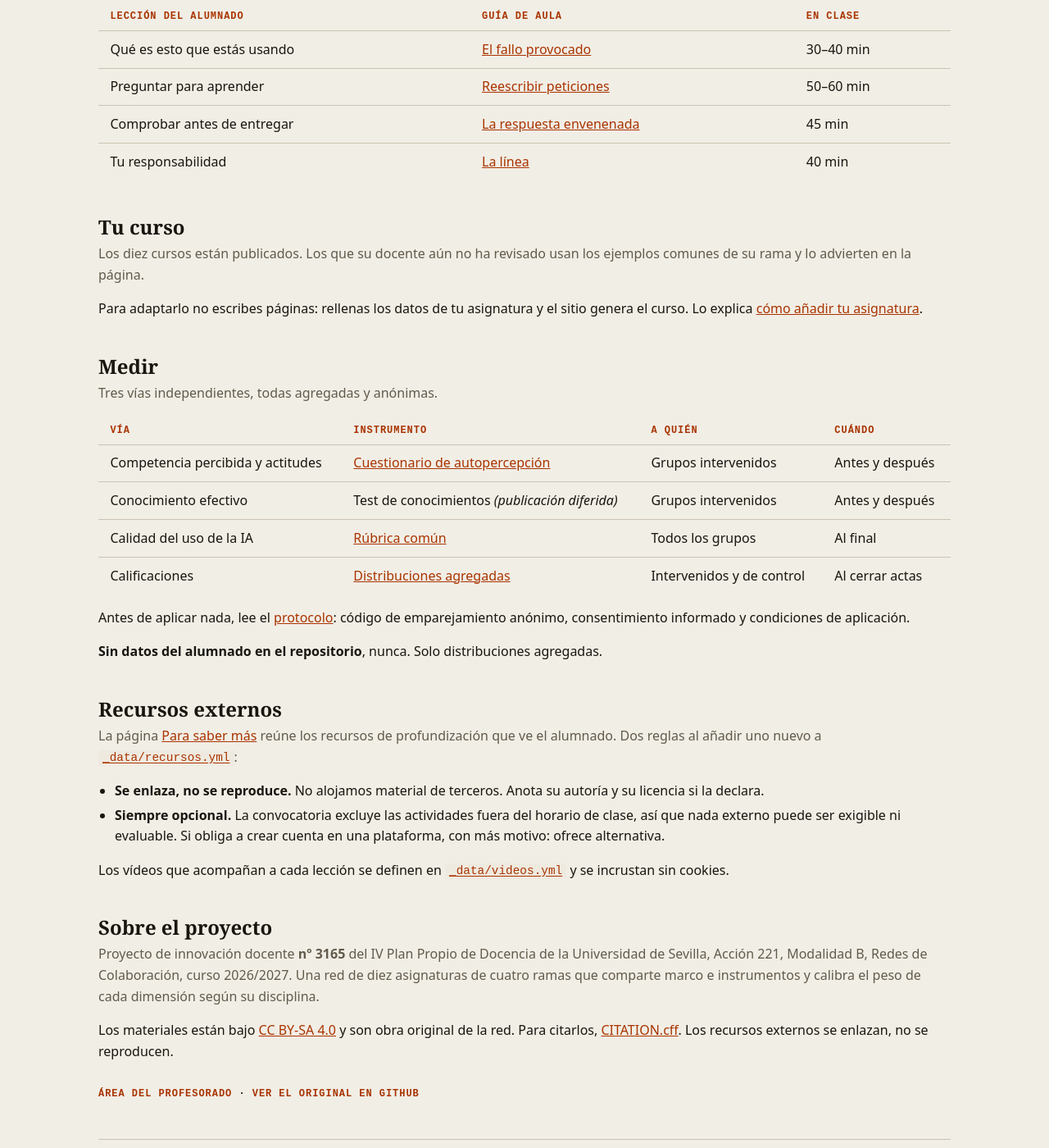
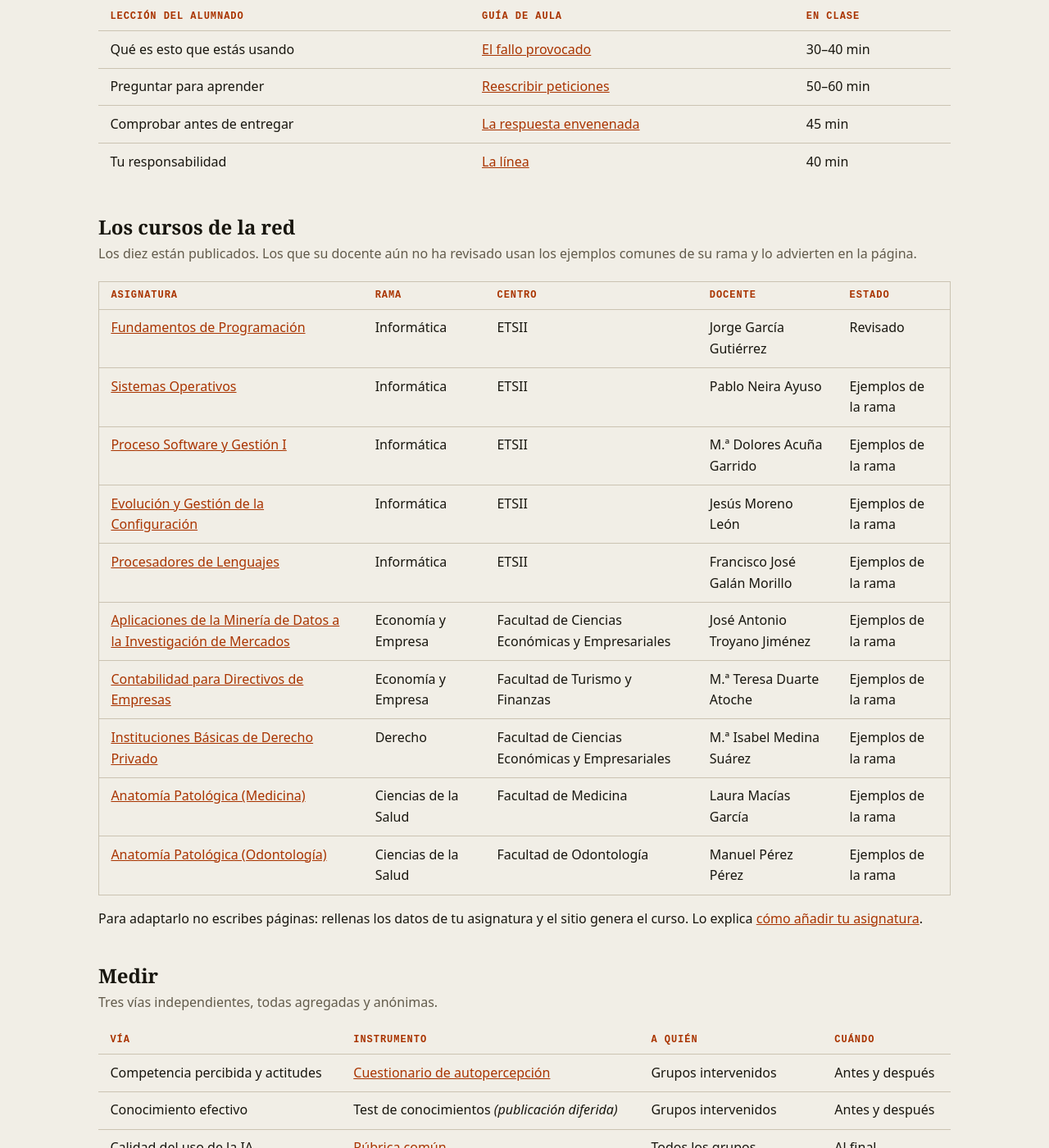
Before and after one commit to jorgeBIGS/innovacion-US-3165, a Jekyll site: the page built from profesorado.md, in a window 1280 px wide and 1400 px high, scrolled down 928 px. Shown: the whole window at 82% size. Built offline with Jekyll 4.4.1, drawn with Linux system fonts in a browser that asks for light colours.

Commit message:
Quitar del curso la lista de otras asignaturas
Al alumnado no le sirve y le invita a salir de lo suyo. La vista de
conjunto pasa al área del profesorado, con docente y estado de cada
curso, que es donde hace falta.

Co-Authored-By: Claude Opus 5 <noreply@anthropic.com>

```diff
--- a/profesorado.md
+++ b/profesorado.md
@@ -43,10 +43,25 @@ repartidas por el cuatrimestre y dentro del horario de clase.
 | Comprobar antes de entregar | [La respuesta envenenada](docencia/03-la-respuesta-envenenada.md) | 45 min |
 | Tu responsabilidad | [La línea](docencia/04-la-linea.md) | 40 min |
 
-## Tu curso
+## Los cursos de la red
 
-Los diez cursos están publicados. Los que su docente aún no ha revisado usan los ejemplos
-comunes de su rama y lo advierten en la página.
+Los diez están publicados. Los que su docente aún no ha revisado usan los ejemplos comunes
+de su rama y lo advierten en la página.
+
+<div class="tabla-envoltorio">
+<table>
+  <thead><tr><th>Asignatura</th><th>Rama</th><th>Centro</th><th>Docente</th><th>Estado</th></tr></thead>
+  <tbody>
+  {% for o in site.data.asignaturas %}
+    <tr>
+      <td><a href="{{ '/cursos/' | append: o.slug | append: '/' | relative_url }}">{{ o.nombre }}</a></td>
+      <td>{{ o.rama }}</td><td>{{ o.centro }}</td><td>{{ o.docente }}</td>
+      <td>{% if o.estado == 'completo' %}Revisado{% elsif o.estado == 'borrador' %}Ejemplos de la rama{% else %}En preparación{% endif %}</td>
+    </tr>
+  {% endfor %}
+  </tbody>
+</table>
+</div>
 
 Para adaptarlo no escribes páginas: rellenas los datos de tu asignatura y el sitio genera
 el curso. Lo explica [cómo añadir tu asignatura](docencia/anadir-asignatura.md).
```
Also changed, not shown: _layouts/curso.html (+0 -16 lines).
